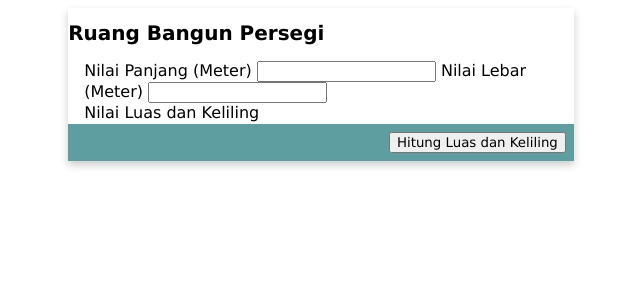
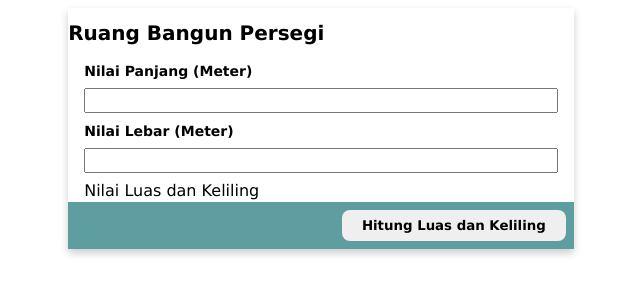
Before and after one commit to NiKdWidyaKiranaPutri/dwk-pertemuan601, a plain HTML site: page index.html in a window 1280 px wide. Shown: the whole page, without its empty margins (319-959 px from the left). Drawn offline with Linux system fonts and the light colour scheme.

Commit message:
Perubahan terbaru

```diff
--- a/index.html
+++ b/index.html
@@ -27,6 +27,23 @@
     padding: 8px;
     background-color: cadetblue;
     display: flex; justify-content: right;
+   }
+   label{
+    font-weight: bold;
+    font-size: 14px;
+   }
+   input[type=text]{
+    width: 98%;
+    padding:  3px ;
+    margin: 8px 0px;
+   }
+   button{
+    border: none;
+    border-radius: 8px;
+    background-color: rgb(239, 255, 255)
+    color(white);
+    font-weight: bold;
+    padding: 8px 20px;
    }
   </style>
 </head>
```
